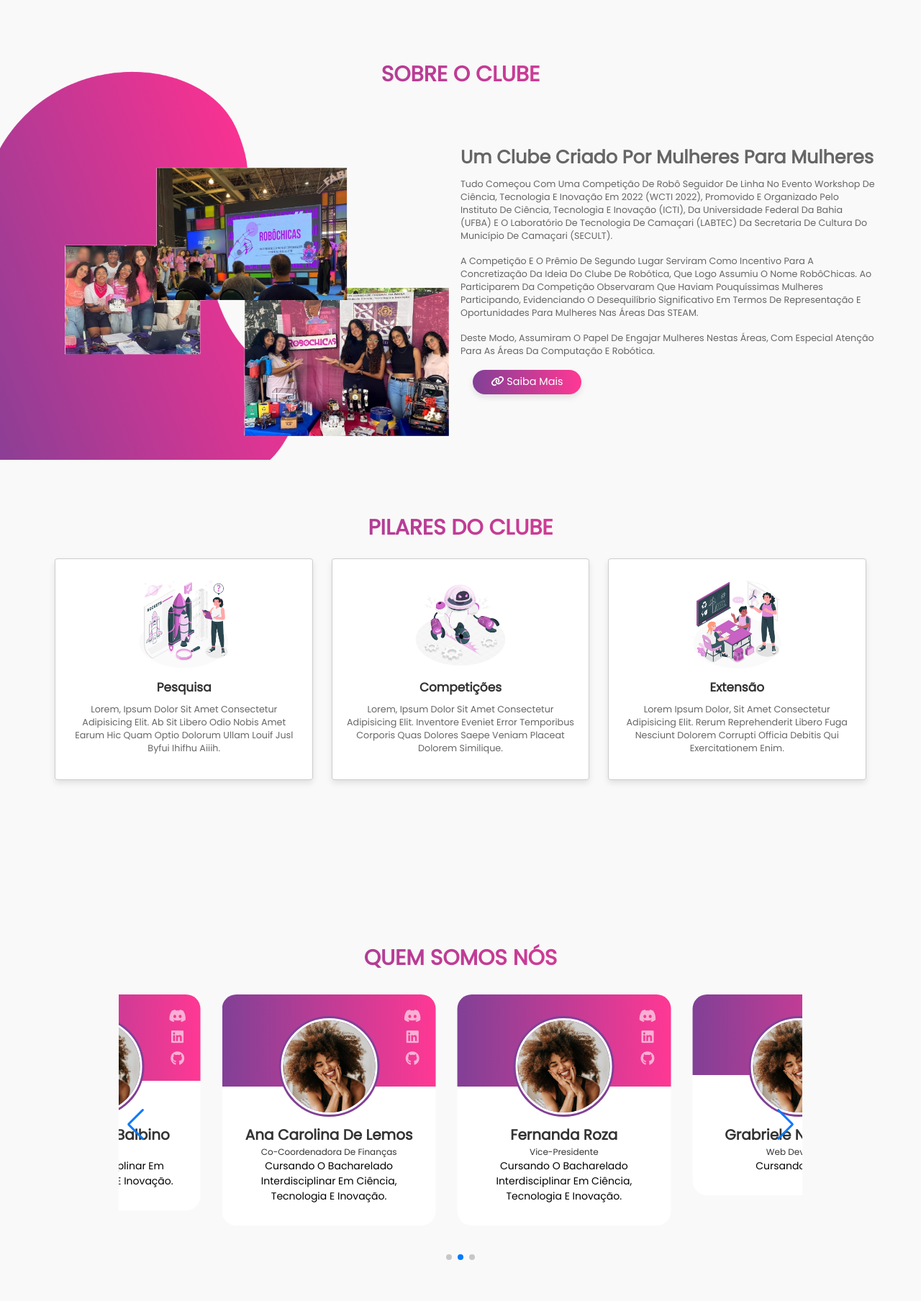
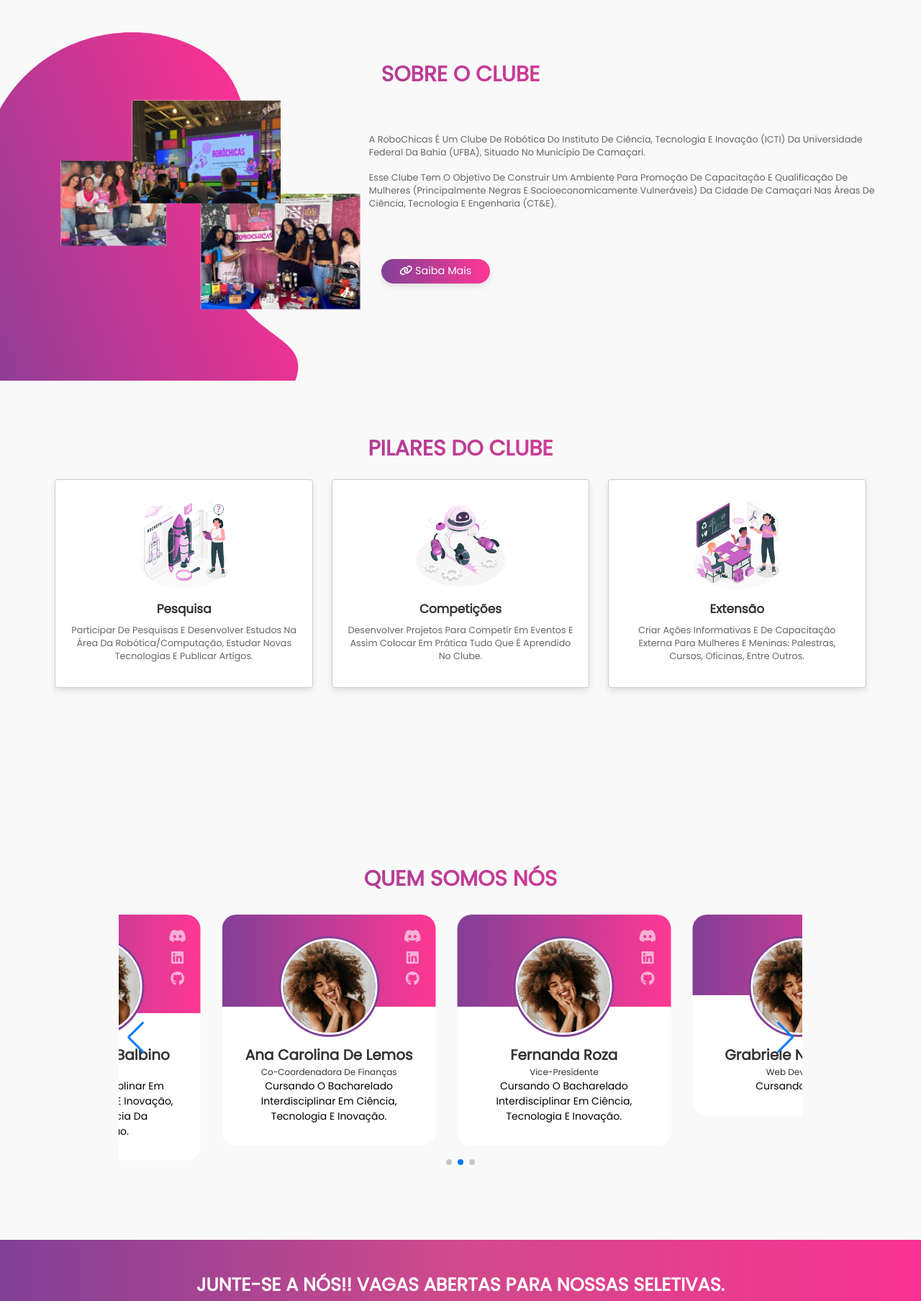
Before and after one commit to robochicas/site-robochicas, a plain HTML site: page index.html in a window 1280 px wide. Shown: the part 700-2508 px from the top of the page at 72% size. Drawn offline with nearby package versions, Linux system fonts and the light colour scheme; files whose address does not match are found by name.

Commit message:
update about and pilares

```diff
--- a/css/style.css
+++ b/css/style.css
@@ -431,11 +431,10 @@ header label{
   flex-wrap: wrap;
 }
 .about .column .image{
-  flex: 1 1 40rem;
+  flex: 1 1 10rem;
 }
 .about .column .image img{
   width: 100%;
-  margin-top: 16%;
 
 }
 .about .column .content{
@@ -452,6 +451,7 @@ header label{
 }
 .about .column .content .buttons a:last-child{
   margin-left: 2rem;
+  margin-top: 7rem;
 }
 .newsletter{
   text-align: center;
--- a/index.html
+++ b/index.html
@@ -56,10 +56,8 @@
                 <img src="images/fotos-about.png" alt="">
             </div>
             <div class="content">
-                <h3>Um clube criado por mulheres para mulheres</h3>
-                <p>Tudo começou com uma competição de robô seguidor de linha no evento Workshop de Ciência, tecnologia e Inovação em 2022 (WCTI 2022), promovido e organizado pelo Instituto de Ciência, Tecnologia e Inovação (ICTI), da Universidade Federal da Bahia (UFBA) e o Laboratório de Tecnologia de Camaçari (LABTEC) da Secretaria de Cultura do Município de Camaçari (SECULT).</p>
-                <p>A competição e o prêmio de segundo lugar serviram como incentivo para a concretização da ideia do Clube de Robótica, que logo assumiu o nome RobôChicas. Ao participarem da competição observaram que haviam pouquíssimas mulheres participando, evidenciando o desequilíbrio significativo em termos de representação e oportunidades para mulheres nas áreas das STEAM. </p>
-                <p>Deste modo, assumiram o papel de engajar mulheres nestas áreas, com especial atenção para as áreas da Computação e Robótica.</p>
+                <p>A RoboChicas é um clube de robótica do Instituto de Ciência, Tecnologia e Inovação (ICTI) da Universidade Federal da Bahia (UFBA), situado no município de Camaçari. </p>
+                <p>Esse clube tem o objetivo de construir um ambiente para promoção de capacitação e qualificação de mulheres (principalmente negras e socioeconomicamente vulneráveis) da cidade de Camaçari nas áreas de Ciência, Tecnologia e Engenharia (CT&E).</p>
                 <div class="buttons">
                     <a href="https://robochicas.github.io/link-tree/" target="_blank" class="btn"><i class="fa-solid fa-link"></i> Saiba mais</a>
             </div>
@@ -75,7 +73,7 @@
 
                 <img src="images/pesquisa.jpg" alt="">
                 <h3>Pesquisa</h3>
-                <p>Lorem, ipsum dolor sit amet consectetur adipisicing elit. Ab sit libero odio nobis amet earum hic quam optio dolorum ullam louif jusl byfui ihifhu aiiih.</p>
+                <p>Participar de pesquisas e desenvolver estudos na área da robótica/computação, estudar novas tecnologias e publicar artigos.</p>
                 <!--<a href="#" class="btn">Saiba mais</a>-->
 
             </div>
@@ -83,7 +81,7 @@
 
                 <img src="images/competicao.jpg" alt="">
                 <h3>Competições</h3>
-                <p>Lorem, ipsum dolor sit amet consectetur adipisicing elit. Inventore eveniet error temporibus corporis quas dolores saepe veniam placeat dolorem similique.</p>
+                <p>Desenvolver projetos para competir em eventos e assim colocar em prática tudo que é aprendido no clube.</p>
                 <!--<a href="#" class="btn">Saiba mais</a>-->
 
             </div>
@@ -91,7 +89,7 @@
 
                 <img src="images/extensao.jpg" alt="">
                 <h3>Extensão</h3>
-                <p>Lorem ipsum dolor, sit amet consectetur adipisicing elit. Rerum reprehenderit libero fuga nesciunt dolorem corrupti officia debitis qui exercitationem enim.</p>
+                <p>Criar ações informativas e de capacitação externa para mulheres e meninas: palestras, cursos, oficinas, entre outros.  </p>
                 <!--<a href="#" class="btn">Saiba mais</a>-->
 
             </div>
@@ -120,7 +118,7 @@
 
                         </div>
                        <div class="resumo">
-                        <p>Cusando Ciência da Computação.</p>
+                        <p>Bacharel Interdisciplinar em Ciência, Tecnologia e Inovação, cusando Ciência da Computação.</p>
                        </div>
                 </div>
             </div>
@@ -142,7 +140,7 @@
 
                         </div>
                        <div class="resumo">
-                        <p >Bacharel Interdisciplinar em Ciência, Tecnologia e Inovação.
+                        <p >Bacharel Interdisciplinar em Ciência, Tecnologia e Inovação, cursando Ciência da Computação.
                         </p>
                        </div>
                 </div>
@@ -231,7 +229,7 @@
 
                         </div>
                        <div class="resumo">
-                        <p>Lorem ipsum dolor sit amet consectetur adipisicing elit. Corporis dolore nam voluptatum dolores tenetur, esse perferendis obcaecatir?</p>
+                        <p>Bacharel Interdisciplinar em Ciência, Tecnologia e Inovação.</p>
                        </div>
                 </div>
             </div>
@@ -249,11 +247,12 @@
 
                         <div class="name-profession">
                             <span class="name">Leticia Oliveira</span>
-                            <span class="profession">Coordenadora de Cursos e Oficinas</span>
+                            <span class="profession">Coordenadora de Capacitação</span>
+                            <span class="profession">e Planejamento.</span>
 
                         </div>
                        <div class="resumo">
-                        <p>Cursando o bacharelado Interdisciplinar em Ciência e tecnologia.</p>
+                        <p>Bacharel Interdisciplinar em Ciência e tecnologia, cursando Engenharia da Computação.</p>
                        </div>
                 </div>
             </div>
@@ -297,7 +296,7 @@
 
                         </div>
                        <div class="resumo">
-                        <p>Cursando engenharia da computação.</p>
+                        <p>Bacharel Interdisciplinar em Ciência, Tecnologia e Inovação, cursando Engenharia da Computação.</p>
                        </div>
                 </div>
             </div>
@@ -323,7 +322,7 @@
           <h3>Junte-se a nós!! Vagas abertas para nossas seletivas.</h3>
           <p>Inscreva-se para participar da seletiva se juntar a nós nessa jornada🌟. </p>
           <div class="buttons">
-            <a href="pages/seletiva.html" class="btn"><i class="fa-solid fa-link"></i> Clique aqui para realizar sua inscrição</a>
+            <a href="https://forms.gle/3Qui6bHiZoduDsx87" target="_blank" class="btn"><i class="fa-solid fa-link"></i> Clique aqui para realizar sua inscrição</a>
           </div>
   </div>
   <!-- <section class="review" id="review" style="padding-top:155px;">
```
